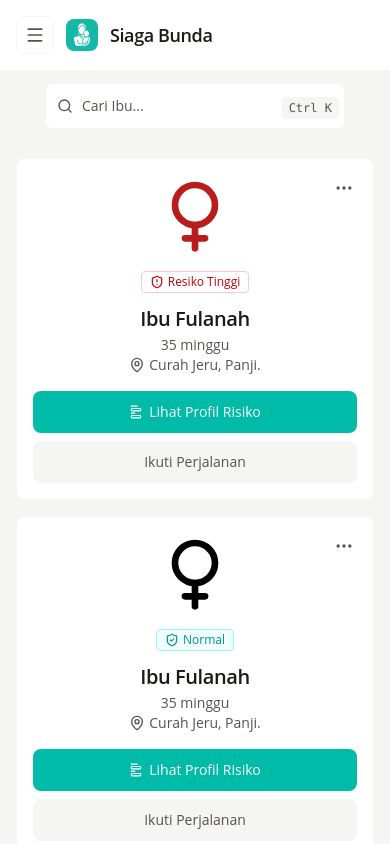
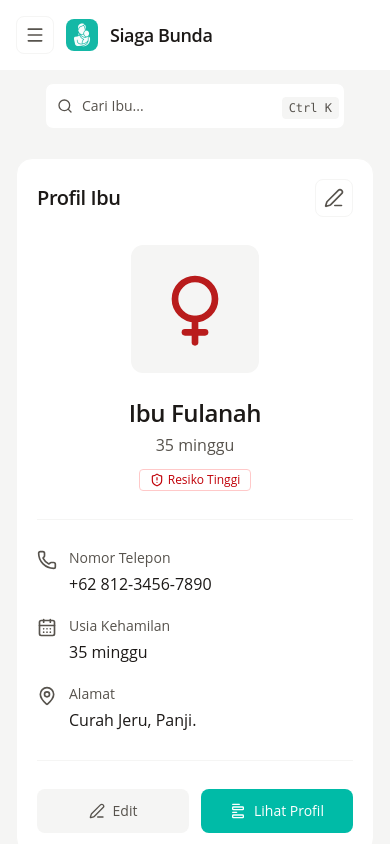
Before and after one commit to stywn93/siaga-bunda-fb, a React (Vite) app: page / in a window 390 px wide. Shown: the top 844 px of the page. Built offline with nearby package versions, Linux system fonts and the light colour scheme.

Commit message:
Enhance MomProfile component: add phone and pregnancy age details, update layout and styling, and integrate new icons for improved UI

```diff
--- a/src/components/MomProfile.tsx
+++ b/src/components/MomProfile.tsx
@@ -1,4 +1,4 @@
-import { Form, MapPin, MoreHorizontal, ShieldAlert, ShieldCheck, Venus } from "lucide-react"
+import { CalendarDays, Form, MapPin, PenLine, Phone, ShieldAlert, ShieldCheck, Venus } from "lucide-react"
 import { Link } from "react-router-dom"
 
 type Props = {
@@ -10,44 +10,65 @@ function MomProfile({ color = "#000000", risk = "normal" }: Props) {
     const isHighRisk = risk === "high"
 
     return (
-        <div className="relative min-w-0 w-full max-w-sm rounded-base border border-default bg-neutral-primary-soft p-4 shadow-xs transition-shadow hover:shadow-md">
-            <button id="dropdownButton" data-dropdown-toggle="dropdown" className="absolute end-3 top-3 inline-flex rounded-base border border-transparent p-1.5 text-body hover:bg-neutral-secondary-soft hover:text-heading focus:outline-none focus:ring-4 focus:ring-brand-medium" type="button">
-                <span className="sr-only">Open dropdown</span>
-                <MoreHorizontal className="h-5 w-5" />
-            </button>
+        <article className="relative min-w-0 w-full max-w-sm rounded-lg border border-default bg-neutral-primary-soft p-5 shadow-xs transition-shadow hover:shadow-md sm:p-6">
+            <header className="flex items-center justify-between">
+                <h2 className="text-xl font-semibold tracking-tight text-heading">Profil Ibu</h2>
+                <button type="button" className="inline-flex items-center justify-center rounded-base border border-default-medium p-2 text-body hover:bg-neutral-secondary-soft hover:text-heading focus:outline-none focus:ring-4 focus:ring-brand-medium" aria-label="Edit profil ibu">
+                    <PenLine className="h-5 w-5" />
+                </button>
+            </header>
 
-            <div id="dropdown" className="z-10 hidden w-36 rounded-base border border-default-medium bg-neutral-primary-medium shadow-lg">
-                <ul className="p-2 text-sm font-medium text-body" aria-labelledby="dropdownButton">
-                    <li><a href="#" className="inline-flex w-full items-center rounded-base p-2 hover:bg-neutral-tertiary-medium hover:text-heading">Edit</a></li>
-                    <li><a href="#" className="inline-flex w-full items-center rounded-base p-2 hover:bg-neutral-tertiary-medium hover:text-heading">Export Data</a></li>
-                    <li><a href="#" className="inline-flex w-full items-center rounded-base p-2 text-fg-danger hover:bg-neutral-tertiary-medium">Delete</a></li>
-                </ul>
-            </div>
-
-            <div className="flex flex-col items-center text-center">
-                <Venus className="mb-4 h-20 w-20 rounded-full sm:mb-5 sm:h-24 sm:w-24" color={color} />
-
-                <span className={`inline-flex items-center gap-1 rounded-sm border px-2 py-0.5 text-xs font-medium ${isHighRisk ? "border-danger-subtle bg-danger-softer text-fg-danger" : "border-brand-subtle bg-brand-softer text-fg-brand"}`}>
+            <div className="mt-7 flex flex-col items-center text-center">
+                <div className="flex h-32 w-32 items-center justify-center overflow-hidden rounded-xl bg-neutral-secondary-soft text-fg-brand">
+                    <Venus className="h-20 w-20" color={color} />
+                </div>
+                <h3 className="mt-6 text-2xl font-semibold tracking-tight text-heading">Ibu Fulanah</h3>
+                <p className="mt-1 text-base text-body">35 minggu</p>
+                <span className={`mt-3 inline-flex items-center gap-1 rounded-sm border px-2.5 py-0.5 text-xs font-medium ${isHighRisk ? "border-danger-subtle bg-danger-softer text-fg-danger" : "border-brand-subtle bg-brand-softer text-fg-brand"}`}>
                     {isHighRisk ? <ShieldAlert className="h-3.5 w-3.5" /> : <ShieldCheck className="h-3.5 w-3.5" />}
                     {isHighRisk ? "Resiko Tinggi" : "Normal"}
                 </span>
-                <h5 className="mb-0.5 mt-3 text-xl font-semibold tracking-tight text-heading">Ibu Fulanah</h5>
-                <span className="text-sm text-body">35 minggu</span>
-                <p className="inline-flex items-center justify-center gap-1 text-sm text-body">
-                    <MapPin className="h-4 w-4" />
-                    <span>Curah Jeru, Panji.</span>
-                </p>
-                <div className="mt-4 flex w-full flex-col gap-2 sm:mt-5 sm:w-auto sm:flex-row sm:gap-3">
-                    <Link to="/mother/1" className="inline-flex w-full items-center justify-center rounded-base border border-transparent bg-brand px-4 py-2.5 text-sm font-medium leading-5 text-white shadow-xs hover:bg-brand-strong focus:outline-none focus:ring-4 focus:ring-brand-medium sm:w-auto">
-                        <Form className="mr-1.5 h-3.5 w-3.5" />
-                        Lihat Profil Risiko
-                    </Link>
-                    <button type="button" className="inline-flex w-full items-center justify-center rounded-base border border-default-medium bg-neutral-secondary-medium px-4 py-2.5 text-sm font-medium leading-5 text-body shadow-xs hover:bg-neutral-tertiary-medium hover:text-heading focus:outline-none focus:ring-4 focus:ring-neutral-tertiary sm:w-auto">
-                        Ikuti Perjalanan
-                    </button>
+            </div>
+
+            <div className="my-7 border-t border-default" />
+
+            <dl className="space-y-5">
+                <div className="flex items-start gap-3">
+                    <Phone className="mt-0.5 h-5 w-5 shrink-0 text-body" />
+                    <div>
+                        <dt className="text-sm text-body">Nomor Telepon</dt>
+                        <dd className="mt-1 text-base font-medium text-heading">+62 812-3456-7890</dd>
+                    </div>
                 </div>
+                <div className="flex items-start gap-3">
+                    <CalendarDays className="mt-0.5 h-5 w-5 shrink-0 text-body" />
+                    <div>
+                        <dt className="text-sm text-body">Usia Kehamilan</dt>
+                        <dd className="mt-1 text-base font-medium text-heading">35 minggu</dd>
+                    </div>
+                </div>
+                <div className="flex items-start gap-3">
+                    <MapPin className="mt-0.5 h-5 w-5 shrink-0 text-body" />
+                    <div>
+                        <dt className="text-sm text-body">Alamat</dt>
+                        <dd className="mt-1 text-base font-medium leading-6 text-heading">Curah Jeru, Panji.</dd>
+                    </div>
+                </div>
+            </dl>
+
+            <div className="my-7 border-t border-default" />
+
+            <div className="grid grid-cols-2 gap-3">
+                <button type="button" className="inline-flex items-center justify-center gap-2 rounded-base bg-neutral-secondary-medium px-4 py-3 text-sm font-medium text-body shadow-xs hover:bg-neutral-tertiary-medium hover:text-heading focus:outline-none focus:ring-4 focus:ring-neutral-tertiary">
+                    <PenLine className="h-4 w-4" />
+                    Edit
+                </button>
+                <Link to="/mother/1" className="inline-flex items-center justify-center gap-2 rounded-base bg-brand px-4 py-3 text-sm font-medium text-white shadow-xs hover:bg-brand-strong focus:outline-none focus:ring-4 focus:ring-brand-medium">
+                    <Form className="h-4 w-4" />
+                    Lihat Profil
+                </Link>
             </div>
-        </div>
+        </article>
     )
 }
 
```
